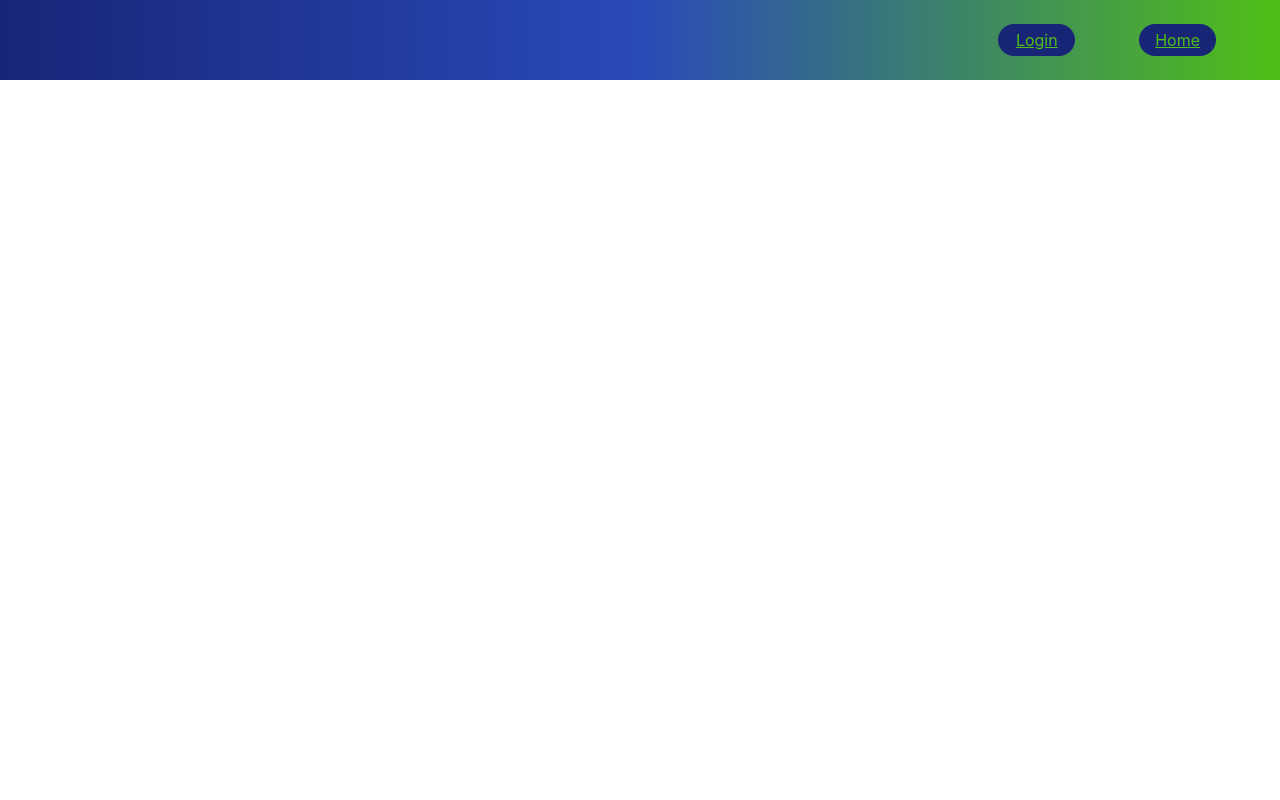
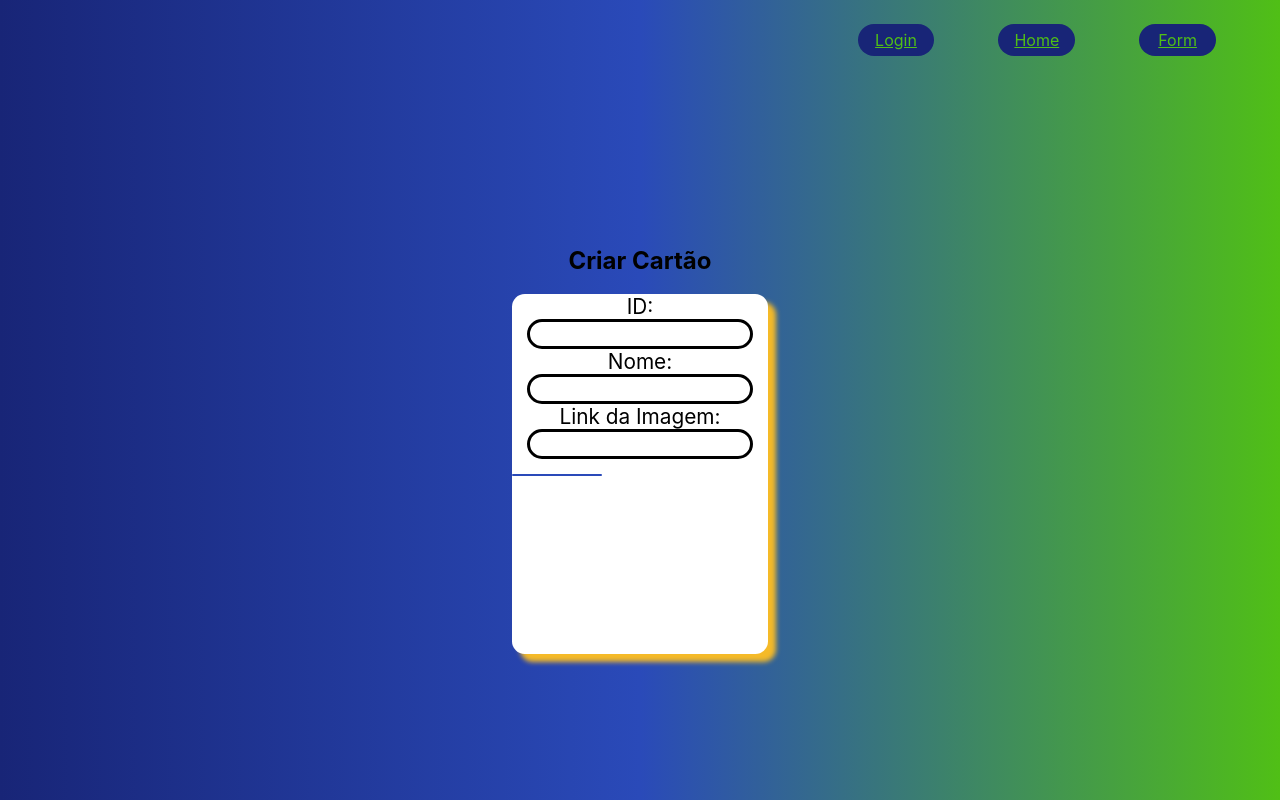
Before and after one commit to lucasandre46/tela_login, a React (Create React App) app: page /form in a window 1280 px wide. Before the commit this address had no page. Built offline with nearby package versions, Linux system fonts and the light colour scheme.

Commit message:
atlz_06/06/25

```diff
--- a/src/App.js
+++ b/src/App.js
@@ -3,6 +3,7 @@ import './App.css';
 import LoginPage from './pages/login_page/LoginPage';
 import HomePage from './pages/home_page/HomePage';
 import Header  from './components/ui/header/Header';
+import FormPage from './pages/form_page/FormPage';
 
 
 
@@ -13,6 +14,7 @@ function App() {
     <Routes>
      <Route path='/' element={<LoginPage/>}/>
      <Route path='/home' element={<HomePage/>}/>
+      <Route path='/form' element={<FormPage/>}/>
 
     </Routes>
 
--- a/src/components/ui/btn_entrar/Btn_entrar.js
+++ b/src/components/ui/btn_entrar/Btn_entrar.js
@@ -1,11 +1,11 @@
 import styles from './btn_entrar.module.scss';
 
-function Button({ text, tryLogin }) {
+function Button({ text, onClick}) {
   return (
     <button
       id="button"
       className={styles.Button}
-      onClick={tryLogin}
+      onClick={onClick}
     >
       {text}
     </button>
--- a/src/components/ui/header/Header.js
+++ b/src/components/ui/header/Header.js
@@ -7,6 +7,7 @@ function Header(){
     <header className={styles.header}>
         <Link className={styles.btnlogin} to={'/'} >Login</Link>
         <Link className={styles.btnhome} to={'/home'}>Home</Link>
+        <Link className={styles.btnhome} to={'/form'}>Form</Link>
     </header>
 
 
--- a/src/components/ui/input/Input.js
+++ b/src/components/ui/input/Input.js
@@ -4,6 +4,9 @@ function Input({ name, type, onChange, erro }) {
 
   const labelText = type === 'email' ? 'E-mail:' :
                     type === 'senha' ? 'Senha:' :
+                    type === 'number' ? 'ID:' :
+                    name === 'nome' ? 'Nome:' :
+                    name === 'img' ? 'Link da Imagem:':
                     '';
 
   return (
--- /dev/null
+++ b/src/pages/form_page/FormPage.js
@@ -0,0 +1,97 @@
+import { useNavigate, useLocation } from "react-router-dom"
+import { useEffect, useState } from "react";
+import Button from "../../components/ui/btn_card/Btncard";
+import Input from "../../components/ui/input/Input";
+import styles from "./form.module.scss";
+
+function FormPage() {
+  const location = useLocation();
+  const { cartoes = [], id } = location.state || {};
+
+  const [formData, setFormData] = useState({
+    id: "",
+    nome: "",
+    img: "",
+  });
+
+  const navigate = useNavigate();
+
+  useEffect(() => {
+    if (id !== undefined) {
+      const cartao = cartoes.find(c => c.id === Number(id));
+      if (cartao) setFormData(cartao);
+    }
+  }, [id, cartoes]);
+
+  const handleChange = (e) => {
+    const { name, value } = e.target;
+    setFormData((prev) => ({
+      ...prev,
+      [name]: value,
+    }));
+  };
+
+  const handleSubmit = (e) => {
+    e.preventDefault();
+    const novoCartao = {
+      id: Number(formData.id),
+      nome: formData.nome,
+      img: formData.img,
+    };
+
+    let novoVetor;
+
+    const existe = cartoes.some(c => c.id === novoCartao.id);
+
+    if (!existe) {
+      novoVetor = [...cartoes, novoCartao];
+    } else {
+      novoVetor = cartoes.map(c => c.id === novoCartao.id ? novoCartao : c);
+    }
+
+    navigate('/home', { state: { cartoes: novoVetor } });
+  };
+
+  const cartaoExiste = cartoes.find(c => c.id === Number(id));
+
+  return (
+    <div className={styles.div_grande}>
+
+      <h2 className={styles.titulo}>
+        {cartaoExiste ? "Atualizar Cartão" : "Criar Cartão"}
+      </h2>
+      <form onSubmit={handleSubmit} className={styles.form}>
+        <div>
+          <Input
+            type="number"
+            name="id"
+            onChange={handleChange}
+            value={formData.id}
+          />
+          <Input
+            type="text"
+            name="nome"
+            onChange={handleChange}
+            value={formData.nome}
+          />
+          <Input
+            type="text"
+            name="img"
+            onChange={handleChange}
+            value={formData.img}
+          />
+
+        <Button
+          type="submit"
+          className={styles.btn_fds}
+        >
+          {cartaoExiste ? "Atualizar" : "Criar"}
+        </Button>
+        </div>
+
+      </form>
+    </div>
+  );
+}
+
+export default FormPage;
--- /dev/null
+++ b/src/pages/form_page/form.module.scss
@@ -0,0 +1,27 @@
+.div_grande{
+     width: 100vw;
+  height: 90vh;
+
+   display: flex;
+   flex-direction: column;
+   align-items: center;
+   justify-content: center;
+
+   background: linear-gradient(90deg,
+            rgba(24, 37, 119, 1) 0%,
+            rgba(42, 74, 185, 1) 50%,
+            rgba(80, 191, 22, 1) 100%,);
+          }
+
+          .form{
+            background-color: white;
+            border-radius: 1vw;
+            width: 20%;
+            height: 50%;
+
+            box-shadow: 8px 8px 5px rgba(245, 186, 40, 1);
+          }
+
+          .btn_fds{
+
+          }
--- a/src/pages/login_page/LoginPage.js
+++ b/src/pages/login_page/LoginPage.js
@@ -70,7 +70,7 @@ function LoginPage() {
                 </div>
 
                 <Button text={"ENTRAR"}
-                    tryLogin={tryLogin}
+                    onClick={tryLogin}
                 />
 
                 <div className={styles.mini}>
```
